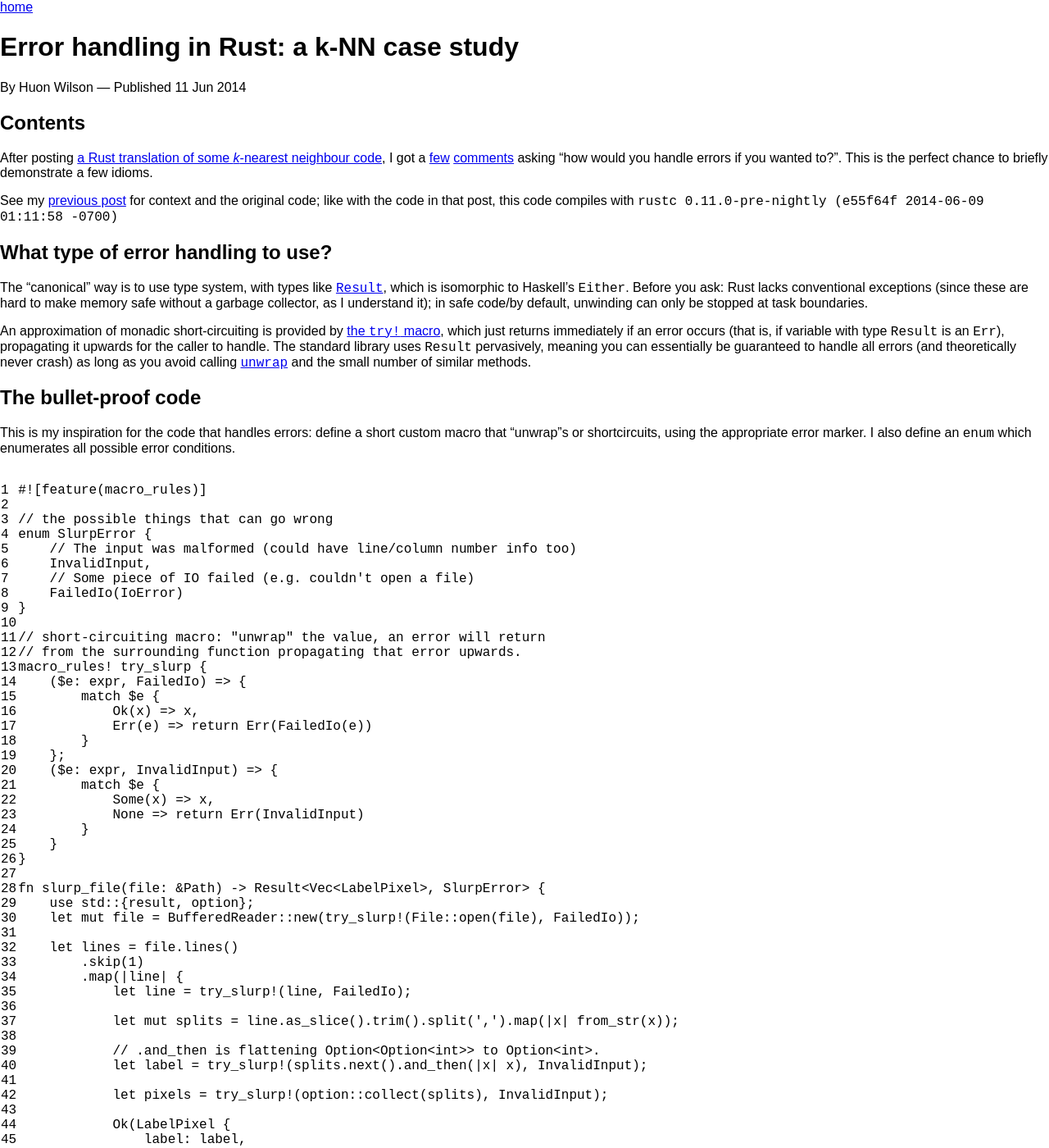
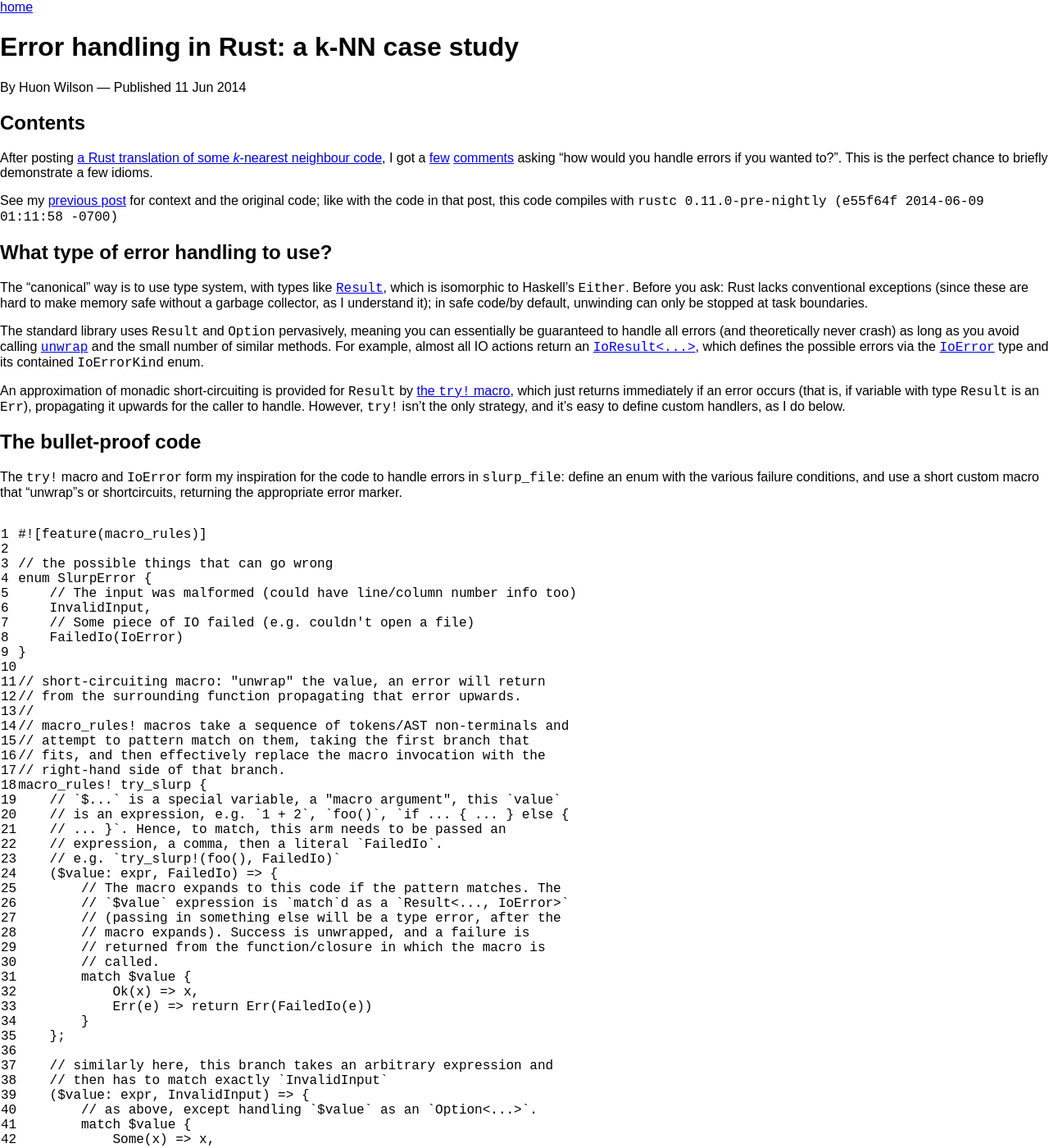
Before and after one commit to huonw/huonw.github.io, a Jekyll site: the page built from _posts/2014-06-11-error-handling-in-rust-knn-case-study.md, in a window 1280 px wide and 1400 px high. Shown: the whole window at 82% size. Built offline with Jekyll 4.4.1, drawn with Linux system fonts in a browser that asks for light colours; comment, search, counter and statistics services are not loaded; some of the changed text lies outside the part shown.

Commit message:
error handling in rust: explain the macro.

```diff
--- a/_posts/2014-06-11-error-handling-in-rust-knn-case-study.md
+++ b/_posts/2014-06-11-error-handling-in-rust-knn-case-study.md
@@ -28,22 +28,32 @@ boundaries.
 
 [result]: http://doc.rust-lang.org/master/std/result/type.Result.html
 
-An approximation of monadic short-circuiting is provided by
+ The standard library uses `Result` and `Option` pervasively, meaning
+you can essentially be guaranteed to handle all errors (and
+theoretically never crash) as long as you avoid calling
+[`unwrap`][unwrap] and the small number of similar methods. For
+example, almost all IO actions return an [`IoResult<...>`][ioresult],
+which defines the possible errors via the [`IoError`][ioerror] type
+and its contained `IoErrorKind` enum.
+
+[unwrap]: http://doc.rust-lang.org/master/core/result/type.Result.html#method.unwrap
+[ioresult]: http://doc.rust-lang.org/master/std/io/type.IoResult.html
+[ioerror]: http://doc.rust-lang.org/master/std/io/struct.IoError.html
+
+An approximation of monadic short-circuiting is provided for `Result`
+by
 [the `try!` macro](http://doc.rust-lang.org/master/std/result/#the-try!-macro),
 which just returns immediately if an error occurs (that is, if
 variable with type `Result` is an `Err`), propagating it upwards for
-the caller to handle. The standard library uses `Result` pervasively,
-meaning you can essentially be guaranteed to handle all errors (and
-theoretically never crash) as long as you avoid calling
-[`unwrap`](http://doc.rust-lang.org/master/core/result/type.Result.html#method.unwrap)
-and the small number of similar methods.
+the caller to handle. However, `try!` isn't the only strategy, and
+it's easy to define custom handlers, as I do below.
 
 ## The bullet-proof code
 
-This is my inspiration for the code that handles errors: define a
-short custom macro that "unwrap"s or shortcircuits, using the
-appropriate error marker. I also define an `enum` which enumerates all
-possible error conditions.
+The `try!` macro and `IoError` form my inspiration for the code to
+handle errors in `slurp_file`: define an enum with the various failure
+conditions, and use a short custom macro that "unwrap"s or
+shortcircuits, returning the appropriate error marker.
 
 {% highlight rust linenos=table %}
 #![feature(macro_rules)]
@@ -58,15 +68,35 @@ enum SlurpError {
 
 // short-circuiting macro: "unwrap" the value, an error will return
 // from the surrounding function propagating that error upwards.
+//
+// macro_rules! macros take a sequence of tokens/AST non-terminals and
+// attempt to pattern match on them, taking the first branch that
+// fits, and then effectively replace the macro invocation with the
+// right-hand side of that branch.
 macro_rules! try_slurp {
-    ($e: expr, FailedIo) => {
-        match $e {
+    // `$...` is a special variable, a "macro argument", this `value`
+    // is an expression, e.g. `1 + 2`, `foo()`, `if ... { ... } else {
+    // ... }`. Hence, to match, this arm needs to be passed an
+    // expression, a comma, then a literal `FailedIo`.
+    // e.g. `try_slurp!(foo(), FailedIo)`
+    ($value: expr, FailedIo) => {
+        // The macro expands to this code if the pattern matches. The
+        // `$value` expression is `match`d as a `Result<..., IoError>`
+        // (passing in something else will be a type error, after the
+        // macro expands). Success is unwrapped, and a failure is
+        // returned from the function/closure in which the macro is
+        // called.
+        match $value {
             Ok(x) => x,
             Err(e) => return Err(FailedIo(e))
         }
     };
-    ($e: expr, InvalidInput) => {
-        match $e {
+
+    // similarly here, this branch takes an arbitrary expression and
+    // then has to match exactly `InvalidInput`
+    ($value: expr, InvalidInput) => {
+        // as above, except handling `$value` as an `Option<...>`.
+        match $value {
             Some(x) => x,
             None => return Err(InvalidInput)
         }
```
